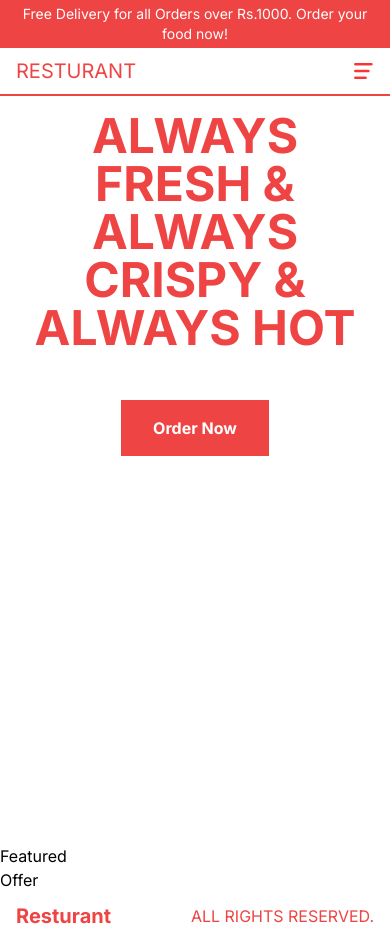
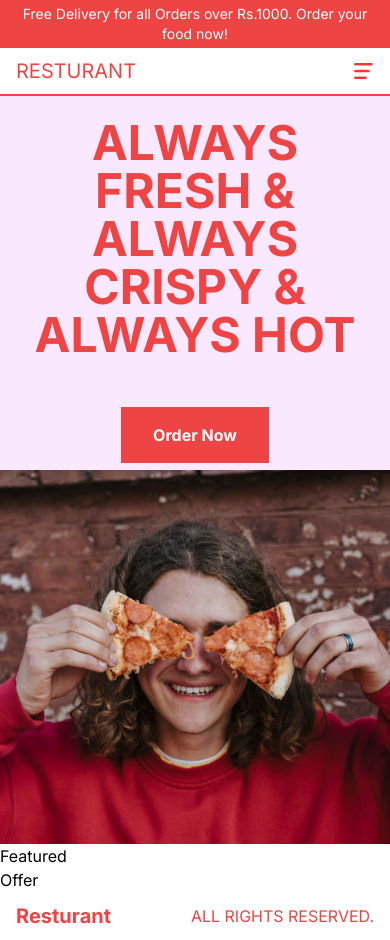
Before and after one commit to Skyknew/resturant, a Next.js app: page / in a window 390 px wide. Built offline with nearby package versions, Linux system fonts and the light colour scheme.

Commit message:
Replace large screen css with flex feature

```diff
--- a/src/components/Slider.tsx
+++ b/src/components/Slider.tsx
@@ -37,9 +37,9 @@ const Slider = () => {
 */
 
   return (
-    <div className="flex flex-col h-[calc(100vh-6rem)] md:h-[calc(100vh-9rem)] lg:flex-row ">
+    <div className="flex flex-col h-[calc(100vh-6rem)] md:h-[calc(100vh-9rem)] lg:flex-row bg-fuchsia-100">
       {/* TEXT CONTAINER */}
-      <div className=' flex items-center justify-center flex-col gap-8 text-red-500 font-bold lg:h-full lg:w-1/2'>
+      <div className='flex-1 flex items-center justify-center flex-col gap-8 text-red-500 font-bold '>
         <h1 className='text-5xl text-center uppercase p-4 md:p-10 md:text-6xl xl:text-7xl '>
           {data[currentSlide].title}
         </h1>
@@ -49,7 +49,7 @@ const Slider = () => {
       </div>
 
       {/* IMAGE CONTAINER */}
-      <div className='w-full  relative lg:h-full lg:w-1/2'>
+      <div className='w-full flex-1 relative '>
         <Image src={data[currentSlide].image} alt='' fill className='object-cover'/>
       </div>
       </div>
```
